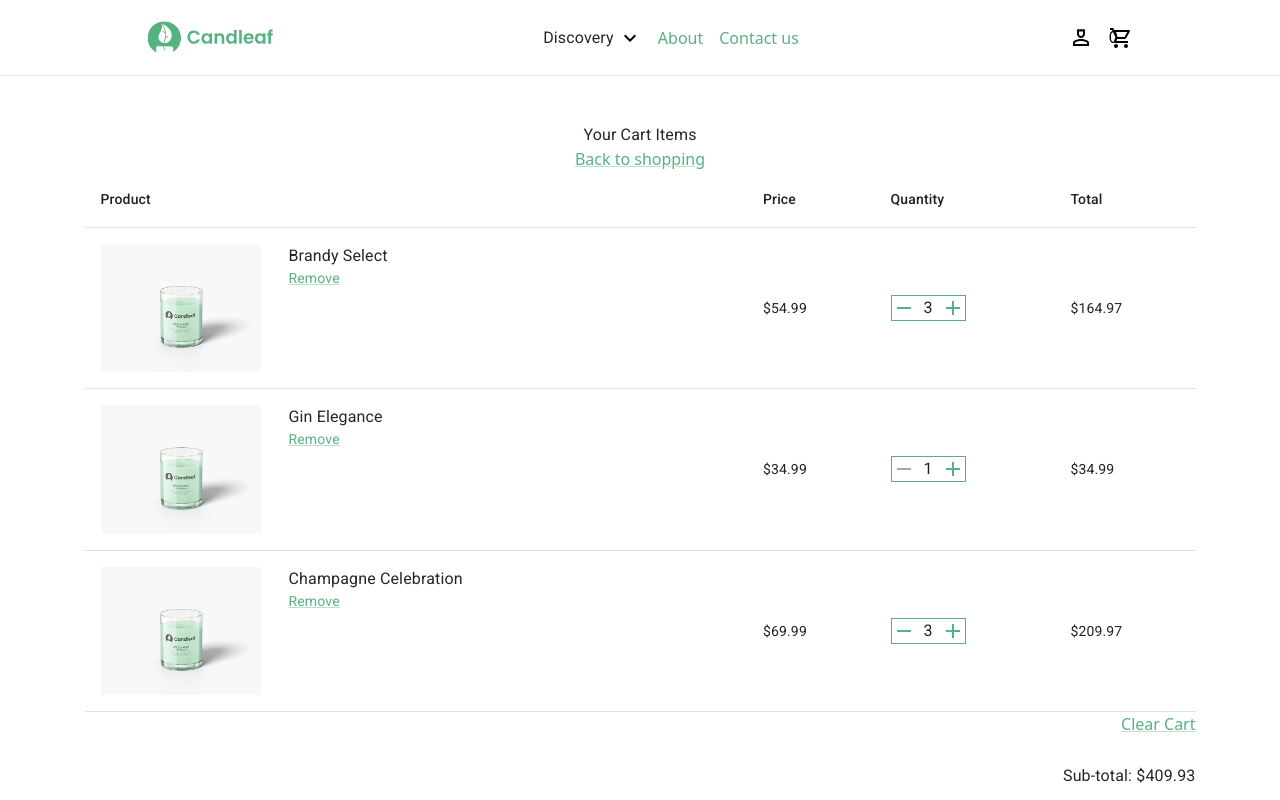
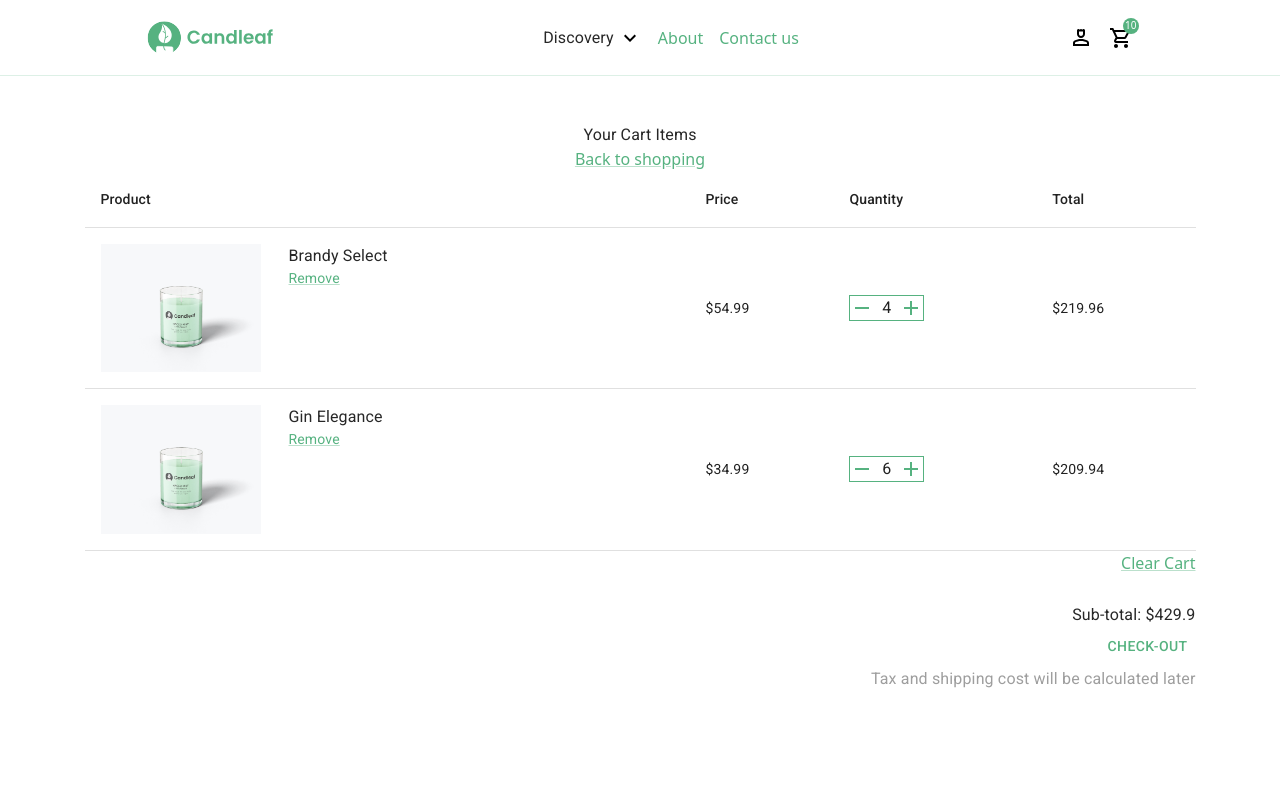
Before and after one commit to Alish8950/dora-enterprises, a Next.js app: page /Cart in a window 1280 px wide. Shown: the top 800 px of the page. Built offline with nearby package versions, Linux system fonts and the light colour scheme; data requests are answered from the project's data file.

Commit message:
cart all done

```diff
--- a/db.json
+++ b/db.json
@@ -159,21 +159,14 @@
       "productImage": "testImage",
       "productName": "Brandy Select",
       "productPrice": 54.99,
-      "quantity": 3
+      "quantity": 4
     },
     {
       "id": "4",
       "productImage": "testImage",
       "productName": "Gin Elegance",
       "productPrice": 34.99,
-      "quantity": 1
-    },
-    {
-      "id": "8",
-      "productName": "Champagne Celebration",
-      "productPrice": 69.99,
-      "quantity": 3,
-      "productImage": "testImage"
+      "quantity": 6
     }
   ]
 }
--- a/src/app/(drawer)/Cart/page.tsx
+++ b/src/app/(drawer)/Cart/page.tsx
@@ -13,12 +13,12 @@ import RemoveIcon from "@mui/icons-material/Remove";
 import AddIcon from "@mui/icons-material/Add";
 import CheckoutDialogue from "@/components/CheckoutDialogue";
 import { useGlobalCart } from "@/context/cartContext";
-import {Cart as CartInterface} from '../../../context/cartContext'
+import { Cart as CartInterface } from "../../../context/cartContext";
 
 export default function Cart() {
-  const { cart, updateItemQuantity } = useGlobalCart();
-  const [quantitys, setQuantity] = useState<number[]>([]);
-  const [updatedCart, setUpdatedCart] = useState<CartInterface[]>([])
+  const { cart, updateItemQuantity, getCart, setQuantity, quantitys } = useGlobalCart();
+  // const [quantitys, setQuantity] = useState<number[]>([]);
+  const [updatedCart, setUpdatedCart] = useState<CartInterface[]>([]);
   const totalPrice = cart.reduce((total, currentItem, index) => {
     return total + currentItem.productPrice * quantitys[index];
   }, 0);
@@ -32,6 +32,9 @@ export default function Cart() {
     // Update the vals state
     setQuantity(quantities);
   }, [cart]);
+  useEffect(() => {
+    // getCart();
+  }, []);
 
   // Function to increase quantity
   const increaseQuantity = (
@@ -47,10 +50,10 @@ export default function Cart() {
       productImage,
       productName,
       productPrice,
-      quantity
+      quantity,
     };
     setQuantity(
-      quantitys.map((qty, i) => {
+      quantitys.map((qty: any, i: any) => {
         if (i === index) {
           return qty + 1;
         }
@@ -58,6 +61,7 @@ export default function Cart() {
       })
     );
     updateItemQuantity(id, quantitys[index] + 1, existingItem, true);
+    // getCart()
   };
   // Function to decrease quantity
   const decreaseQuantity = (
@@ -73,10 +77,11 @@ export default function Cart() {
       productImage,
       productName,
       productPrice,
-      quantity
+      quantity,
     };
+    if (quantitys[index]-1) {
       setQuantity(
-      quantitys.map((qty, i) => {
+        quantitys.map((qty: any, i: any) => {
           if (i === index && qty > 1) {
             // Prevents quantity from going below 1
             return qty - 1;
@@ -85,6 +90,7 @@ export default function Cart() {
         })
       );
       updateItemQuantity(id, quantitys[index] - 1, existingItem, true);
+    }
   };
 
   const handleDelete = async (id: string) => {
@@ -105,14 +111,17 @@ export default function Cart() {
   async function deleteAllItems(): Promise<void> {
     try {
       // Step 1: Fetch the list of items
-        const response = await fetch('http://localhost:5000/cart');
+      const response = await fetch("http://localhost:5000/cart");
       const items: CartInterface[] = await response.json();
 
       // Step 2: Iterate through the items and delete them
       for (const item of items) {
-            const deleteResponse = await fetch(`http://localhost:5000/cart/${item.id}`, {
-                method: 'DELETE'
-            });
+        const deleteResponse = await fetch(
+          `http://localhost:5000/cart/${item.id}`,
+          {
+            method: "DELETE",
+          }
+        );
 
         if (!deleteResponse.ok) {
           throw new Error(`Failed to delete item with ID ${item.id}`);
@@ -120,9 +129,9 @@ export default function Cart() {
 
         console.log(`Item with ID ${item.id} deleted.`);
       }
-        setUpdatedCart([])
+      setUpdatedCart([]);
     } catch (error) {
-        console.error('Error:', error);
+      console.error("Error:", error);
     }
   }
   return (
@@ -160,7 +169,10 @@ export default function Cart() {
                             <Typography className="text-[26px] text-secondary mb-5 font-medium">
                               {cart.productName}
                             </Typography>
-                            <Link className="text-lg cursor-pointer" onClick={() => handleDelete(cart.id)}>
+                            <Link
+                              className="text-lg cursor-pointer"
+                              onClick={() => handleDelete(cart.id)}
+                            >
                               Remove
                             </Link>
                           </Box>
@@ -208,8 +220,9 @@ export default function Cart() {
                       </TableCell>
                       <TableCell align="left" className="text-lg font-medium">
                         $
-                        {Math.round(cart.productPrice * quantitys[index] * 100) /
-                          100}
+                        {Math.round(
+                          cart.productPrice * quantitys[index] * 100
+                        ) / 100}
                       </TableCell>
                     </TableRow>
                   );
@@ -218,7 +231,9 @@ export default function Cart() {
             </Table>
           </TableContainer>
           <Box className="w-full flex items-end justify-end">
-            <Link className="cursor-pointer" onClick={deleteAllItems}>Clear Cart</Link>
+            <Link className="cursor-pointer" onClick={deleteAllItems}>
+              Clear Cart
+            </Link>
           </Box>
           <Box className="text-right mt-7">
             <Typography className="text-xl text-secondary font-medium">
--- a/src/components/CheckoutDialogue.tsx
+++ b/src/components/CheckoutDialogue.tsx
@@ -45,7 +45,6 @@ const Transition = React.forwardRef(function Transition(
 });
 
 const CheckoutDialogue: React.FC<ChildComponentProps> = ({ cart }) => {
-  console.log(cart)
   // Dialogue Box State
   const [open, setOpen] = useState(false);
   // Custom Stepper State
--- a/src/components/Header.tsx
+++ b/src/components/Header.tsx
@@ -18,8 +18,8 @@ const ITEM_HEIGHT = 48;
 
 const Header = () => {
   const router = useRouter();
-  const { cart, calculateTotalQuantity, totalCartQuantity } = useGlobalCart();
-  const [totalQuantity, setTotalQuantity] = useState(0)
+  const { cart, getCart, quantitys } = useGlobalCart();
+  const [totalQuantity, setTotalQuantity] = useState(0);
   const [anchorEl, setAnchorEl] = React.useState<null | HTMLElement>(null);
   const open = Boolean(anchorEl);
   const handleClick = (event: React.MouseEvent<HTMLElement>) => {
@@ -28,10 +28,15 @@ const Header = () => {
   const handleClose = () => {
     setAnchorEl(null);
   };
-
   useEffect(() => {
-    // const totalQuantitys = calculateTotalQuantity();
-    setTotalQuantity(totalCartQuantity)
+    getCart();
+  },[quantitys]);
+  useEffect(() => {
+    let totalQuantity = cart.reduce(
+      (accumulator, item) => accumulator + item.quantity,
+      0
+    );
+    setTotalQuantity(totalQuantity);
   }, [cart]);
   return (
     <>
@@ -104,7 +109,13 @@ const Header = () => {
                 className="cursor-pointer"
                 onClick={() => router.push("/Cart")}
               />
-              <Box className="absolute top-0">{totalQuantity}</Box>
+              {totalQuantity ? (
+                <Box className="absolute top-0 bg-primary text-white flex items-center justify-center top-[-7px] right-[-6px] w-4 h-4 min-w-4 rounded-full text-[10px]">
+                  {totalQuantity}
+                </Box>
+              ) : (
+                ""
+              )}
             </Box>
           </Box>
         </Box>
--- a/src/context/cartContext.tsx
+++ b/src/context/cartContext.tsx
@@ -28,6 +28,9 @@ export interface CartState {
   isError: boolean;
   cart: Cart[];
   totalCartQuantity: number;
+  quantitys: any;
+  setQuantity: (quant: number[]) => void;
+  getCart: () => void;
   calculateTotalQuantity: () => void;
   addItemToCart: (
     params: string,
@@ -49,7 +52,10 @@ const initialState: CartState = {
   isError: false,
   cart: [],
   totalCartQuantity: 0,
-  calculateTotalQuantity: () => {return 1},
+  quantitys: 0,
+  setQuantity: () => {},
+  getCart: () => {},
+  calculateTotalQuantity: () => {},
   addItemToCart: () => {},
   updateItemQuantity: () => {},
 };
@@ -62,13 +68,14 @@ const API_URL = "http://localhost:5000/cart";
 const CartProvider: FC<AppContextProps> = ({ children }) => {
   const [state, dispatch] = useReducer(reducer, initialState);
   const [totalCartQuantity, setTotalCartQuantity] = useState(0)
+  const [quantitys, setQuantity] = useState<number[]>([]);
   const router = useRouter();
 
   // get cart items
-  const getCart = async (url: string) => {
+  const getCart = async () => {
     dispatch({ type: "SET_LOADING" });
     try {
-      const res = await fetch(url);
+      const res = await fetch("http://localhost:5000/cart");
       const data = await res.json();
       dispatch({ type: "MY_API_DATA", payload: data });
     } catch (error) {
@@ -139,12 +146,12 @@ const CartProvider: FC<AppContextProps> = ({ children }) => {
 
 
   useEffect(() => {
-    getCart(API_URL);
+    getCart();
   }, []);
 
   return (
     <CartContext.Provider
-      value={{ ...state, addItemToCart, updateItemQuantity, calculateTotalQuantity, totalCartQuantity }}
+      value={{ ...state, addItemToCart, updateItemQuantity, calculateTotalQuantity, totalCartQuantity, getCart, setQuantity, quantitys }}
     >
       {children}
     </CartContext.Provider>
```
Also changed, not shown: 1 other file (tests, documents, lock files or other folders). Lines whose indentation alone changed are shown as unchanged.
